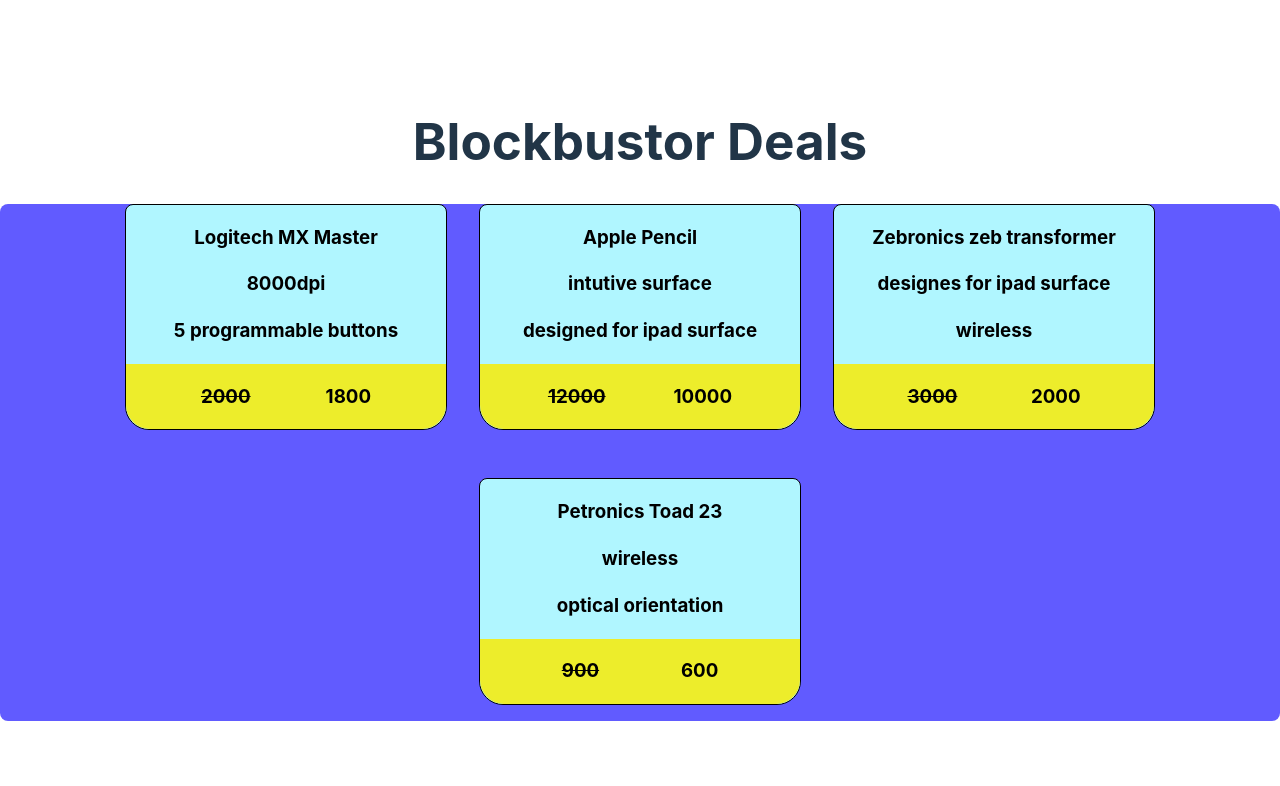
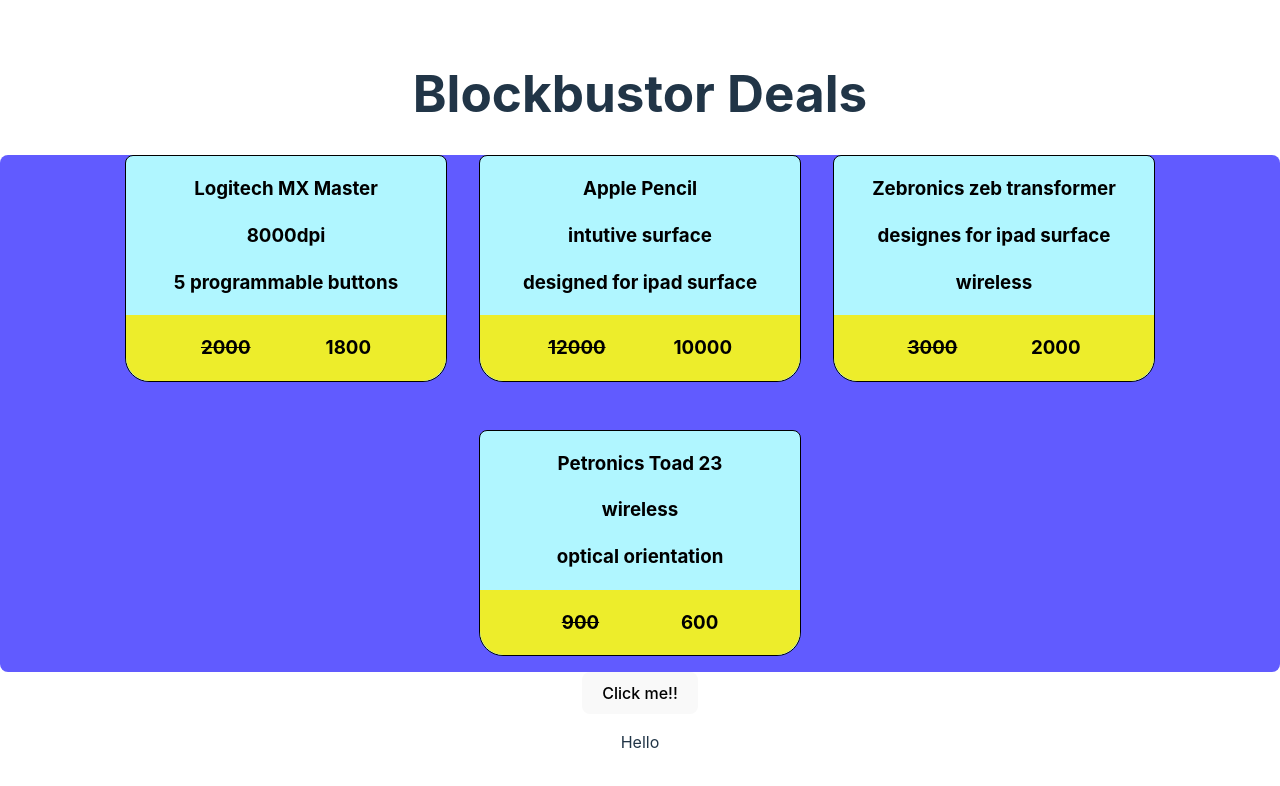
Before and after one commit to dhuruv0003/React-Basics-2, a React (Vite) app in the folder amzprod/: page / in a window 1280 px wide. Shown: the top 786 px of the page. Built offline with nearby package versions, Linux system fonts and the light colour scheme.

Commit message:
"new commit"

```diff
--- a/amzprod/src/App.jsx
+++ b/amzprod/src/App.jsx
@@ -1,12 +1,14 @@
 import './App.css'
 import ProductTab from './producttab'
-
+import Button from './button.jsx'
 
 function App() {
   return (
     <>
+
       <h1>Blockbustor Deals</h1>
       <ProductTab />
+      <Button></Button>
     </>
   )
 
--- /dev/null
+++ b/amzprod/src/button.jsx
@@ -0,0 +1,15 @@
+function dosomething()
+{
+    console.log("button was clicked");
+}
+function donothing(){
+    console.log("no para was clocked");
+}
+export default function Button(){
+    return (
+        <div>
+            <button onClick={dosomething}>Click me!!</button>
+            <p onClick={donothing}>Hello</p>
+        </div>
+    );
+}
```
